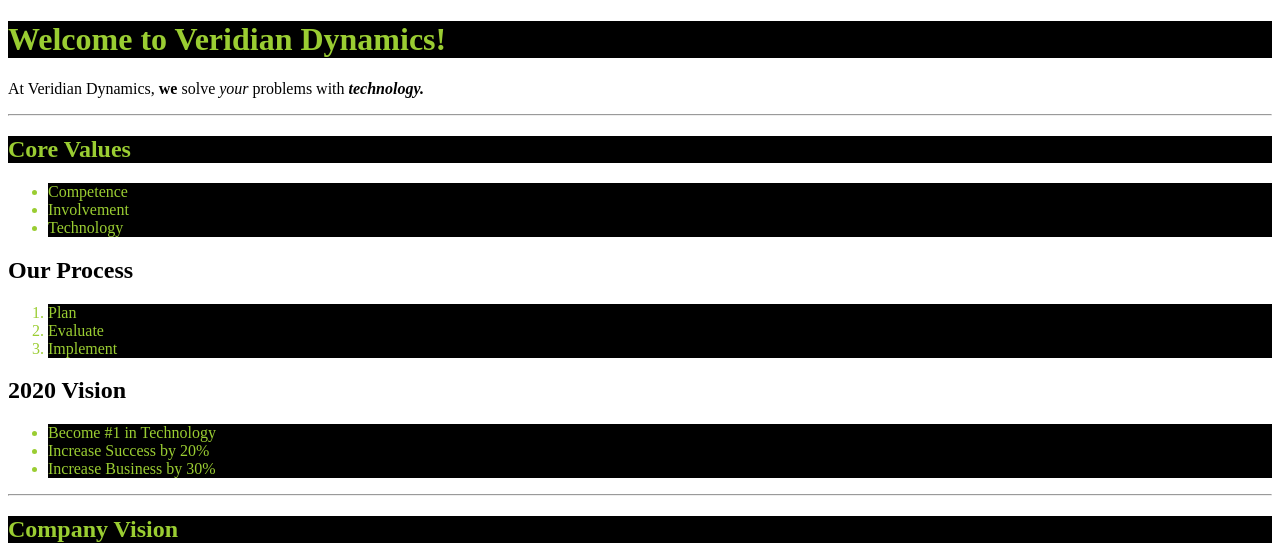
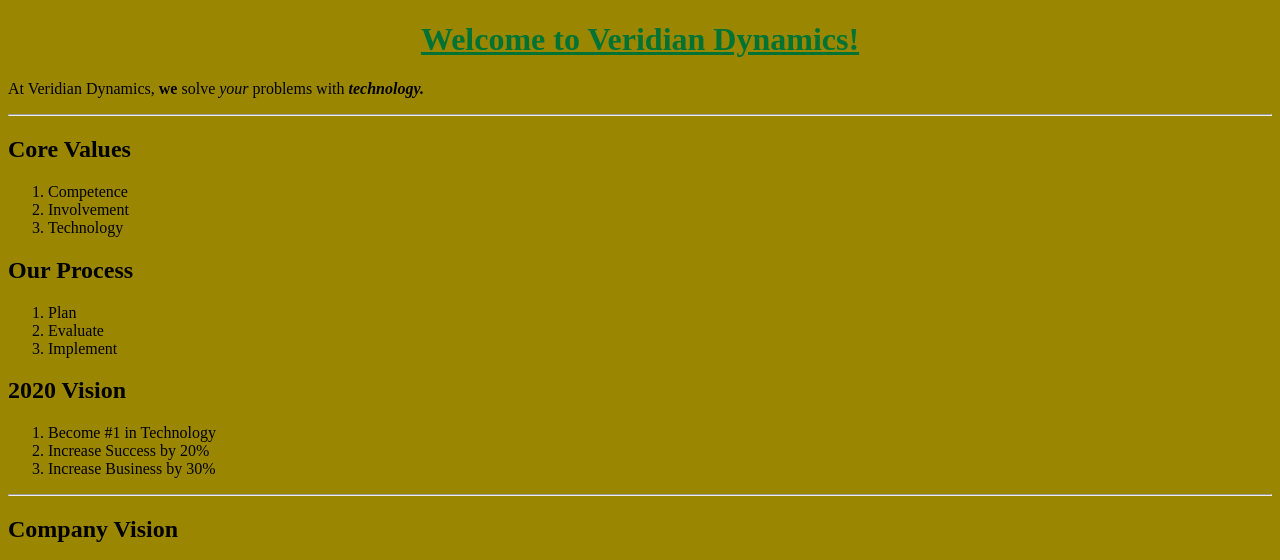
Before and after one commit to VictorFHernandez/codeup-web-exercises, a plain HTML site: page Welcome.html in a window 1280 px wide. Shown: the top 560 px of the page. Drawn offline with Linux system fonts and the light colour scheme; grey boxes are pictures that could not be loaded.

Commit message:
feat:worked on more selectors and properties

```diff
--- a/css/Welcome.css
+++ b/css/Welcome.css
@@ -1,6 +1,21 @@
 /*This is a stylesheet for my welcome page welcome.html */
 
-.fancy-header {
-    background-color: black;
-   color: yellowgreen;
+h1 {
+    text-align: center;
+    color: #007334;
+    text-decoration: underline;
 }
+
+body {
+    background-color: #9b8600;
+
+}
+
+li {
+    list-style: -moz-lao;
+}
+
+table {
+    font-size: 35px;
+    padding: 10px
+}
```
Also changed, not shown: bootstrap-grid-lec.html (+12 -1 lines).
